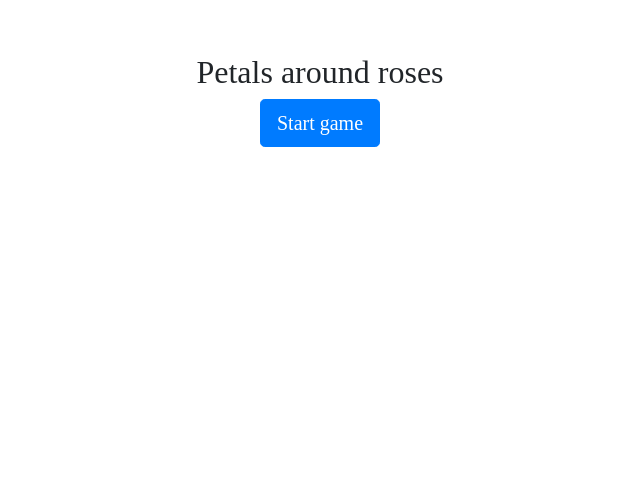
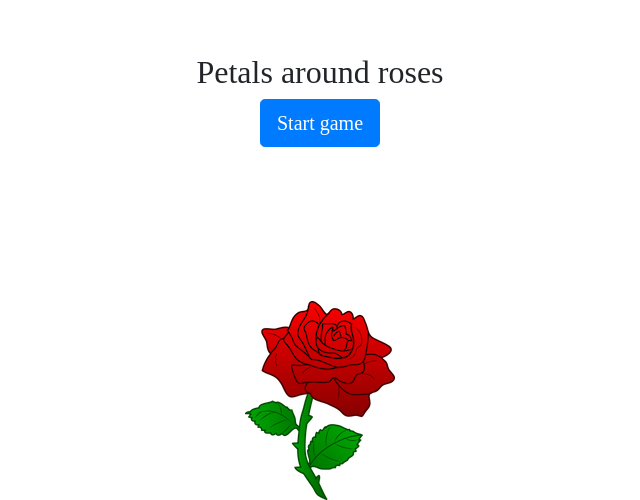
Before and after one commit to slonoed/petals, a React (Create React App) app: page / in a window 1280 px wide. Shown: the part 300-800 px from the top of the page, without its empty margins (320-960 px from the left). Built offline with nearby package versions, Linux system fonts and the light colour scheme; a web font is replaced by a local one.

Commit message:
Add rose image

```diff
--- a/src/App.css
+++ b/src/App.css
@@ -82,3 +82,9 @@
     transform: rotate(360deg);
   }
 }
+
+.app_main {
+  background-image: url(./rose.png);
+  background-repeat: no-repeat;
+  background-position: bottom center;
+}
--- a/src/App.js
+++ b/src/App.js
@@ -106,7 +106,7 @@ function App() {
 
   if (state.screen === "intro") {
     return (
-      <div className="App">
+      <div className="App app_main">
         <div>
           <h2>Petals around roses</h2>
           <Button size="lg" onClick={() => dispatch({ type: "start" })}>
```
Also changed, not shown: src/rose.png (added).
